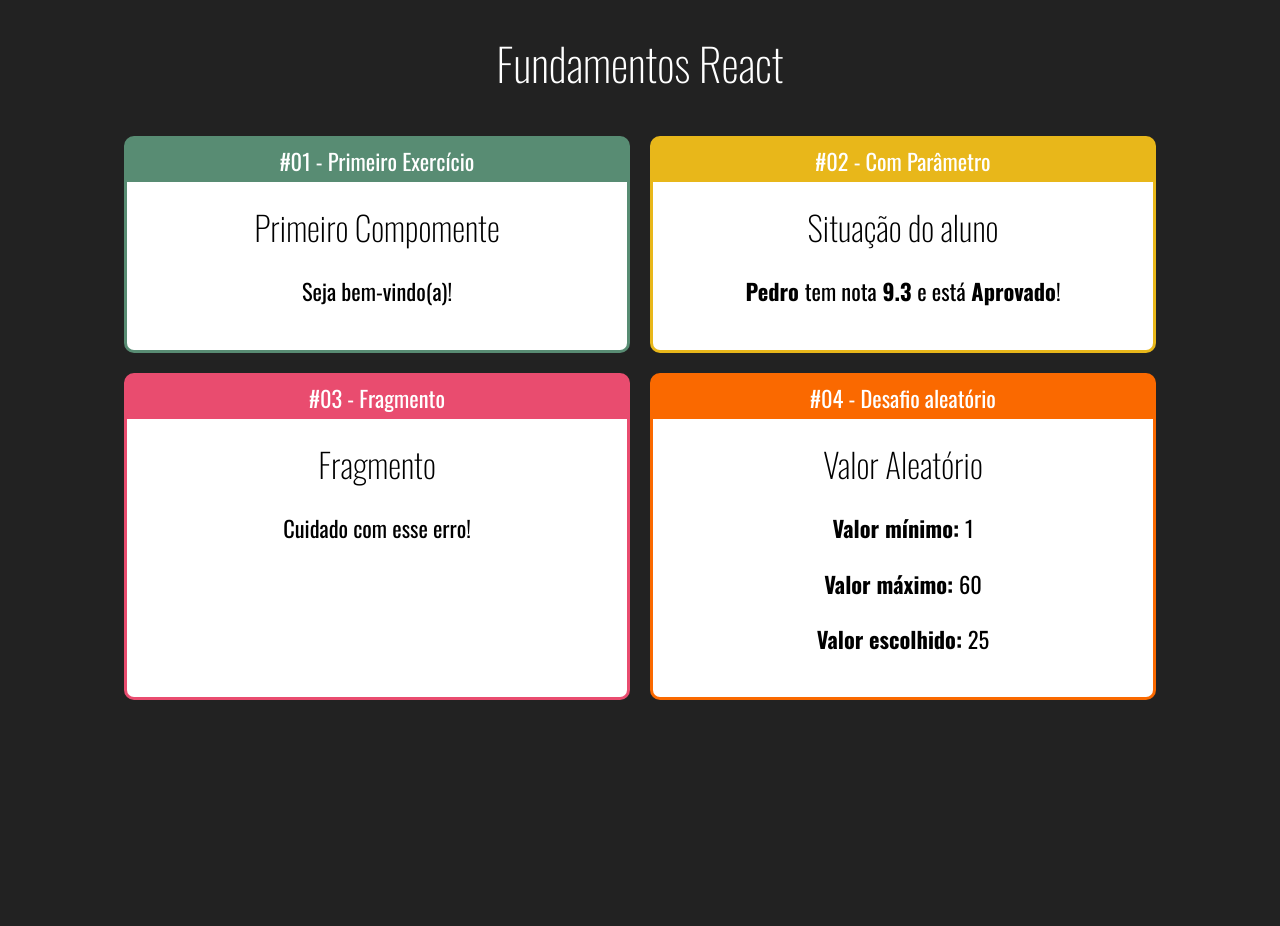
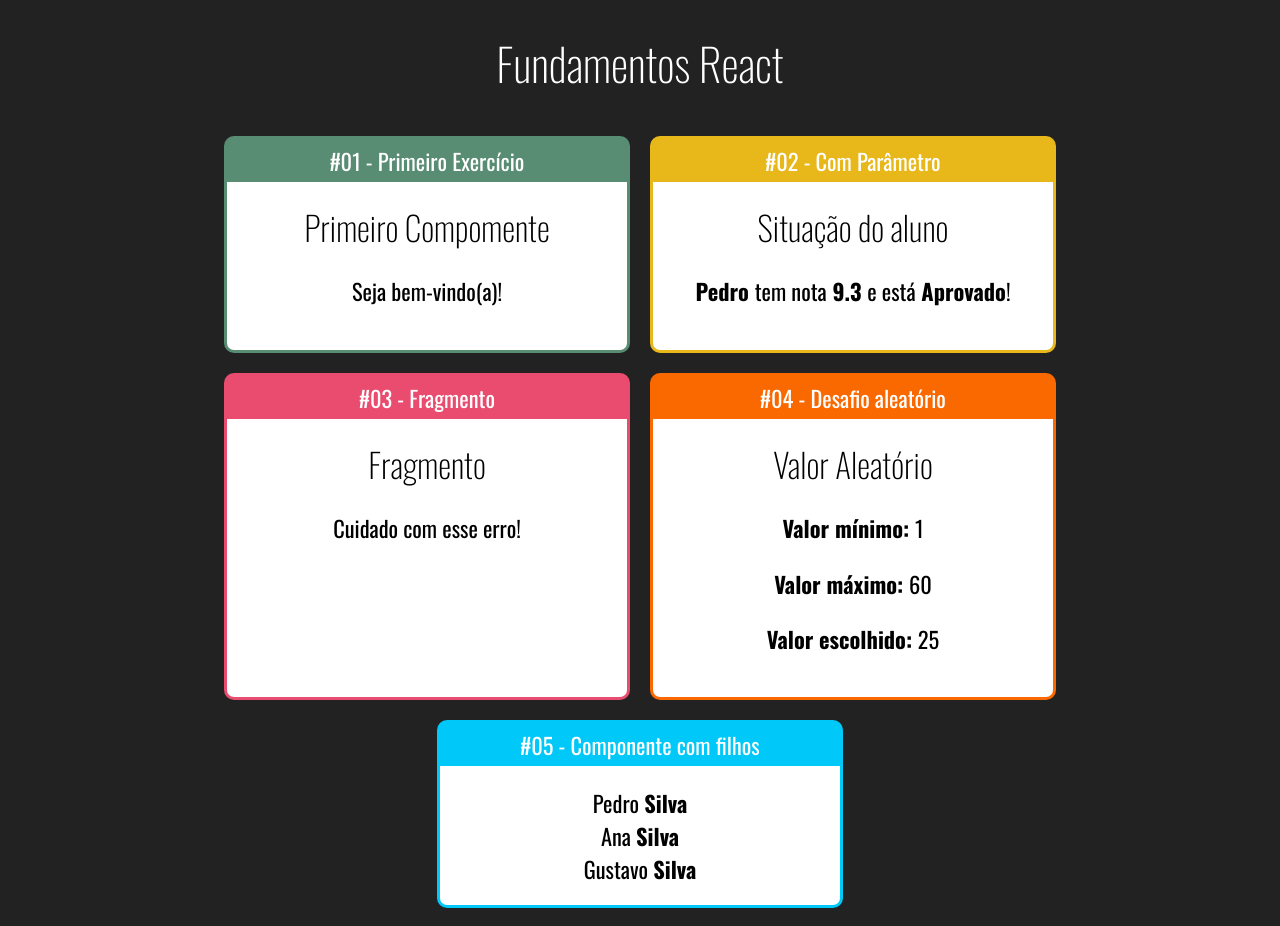
Before and after one commit to CardosoRepository/react-redux, a React (Create React App) app: page / in a window 1280 px wide. Before the commit the page ends 800 px from the top, so only its background shows below. Built offline with nearby package versions, Linux system fonts and the light colour scheme.

Commit message:
aula 27: passagem de parâmetro entre componentes

```diff
--- a/src/app.jsx
+++ b/src/app.jsx
@@ -1,11 +1,13 @@
 import React from "react";
-import './App.css';
+import "./App.css";
 
 import Primeiro from "./components/basics/Primeiro";
 import ComParametro from "./components/basics/ComParametro";
 import Fragmento from "./components/basics/Fragmento";
 import Aleatorio from "./components/basics/Aleatorio";
 import Card from "./components/layout/Card";
+import Family from "./components/basics/Family";
+import FamilyMember from "./components/basics/FamilyMember";
 
 export default (_) => (
     <div className="App">
@@ -15,13 +17,24 @@ export default (_) => (
                 <Primeiro></Primeiro>
             </Card>
             <Card title="#02 - Com Parâmetro" color="#E8B71A">
-                <ComParametro title="Situação do aluno" student="Pedro" grade={9.3} />
+                <ComParametro
+                    title="Situação do aluno"
+                    student="Pedro"
+                    grade={9.3}
+                />
             </Card>
             <Card title="#03 - Fragmento" color="#E94C6F">
                 <Fragmento />
             </Card>
             <Card title="#04 - Desafio aleatório" color="#FA6900">
-                <Aleatorio min={1} max={60}></Aleatorio>
+                <Aleatorio min={1} max={60} />
+            </Card>
+            <Card title="#05 - Componente com filhos" color="#00C8F8">
+                <Family surname="Silva" >
+                    <FamilyMember name="Pedro" />
+                    <FamilyMember name="Ana"  />
+                    <FamilyMember name="Gustavo" />
+                </Family>
             </Card>
         </div>
     </div>
--- /dev/null
+++ b/src/components/basics/Family.jsx
@@ -0,0 +1,11 @@
+import React, { cloneElement } from "react";
+
+export default (props) => {
+    return (
+        <div>
+            {props.children.map((child, i) => {
+                return cloneElement(child, { ...props, key: i });
+            })}
+        </div>
+    );
+};
--- /dev/null
+++ b/src/components/basics/FamilyMember.jsx
@@ -0,0 +1,9 @@
+import React from "react";
+
+export default (props) => {
+    return (
+        <div>
+            {props.name} <strong>{props.surname}</strong>
+        </div>
+    );
+};
--- a/src/components/layout/Card.css
+++ b/src/components/layout/Card.css
@@ -6,8 +6,8 @@
 
     display: flex;
     flex-direction: column;
-    min-width: 500px;
-    max-width: 500px;
+    min-width: 400px;
+    max-width: 400px;
 }
 
 .Card .Title{
```
